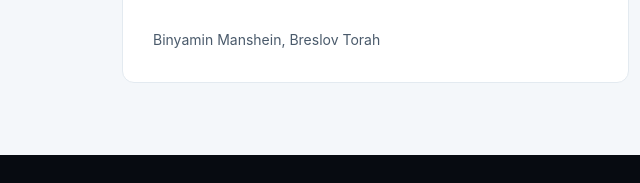
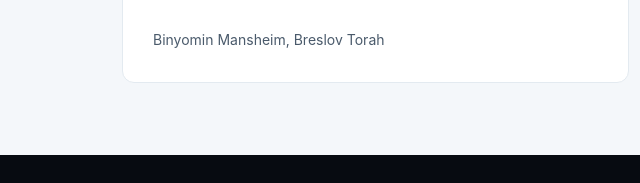
Before and after one commit to ericrayburn/rayburn-ideas-site, a plain HTML site: page about.html in a window 1280 px wide. Shown: the part 2783-2966 px from the top of the page, 0-640 px from the left. Drawn offline with Linux system fonts and the light colour scheme.

Commit message:
Correct Binyomin Mansheim spelling in testimonial

```diff
--- a/about.html
+++ b/about.html
@@ -106,7 +106,7 @@
         <article class="card card--pad">
           <p>Ezra secured our Salesforce environment and the connected third party apps against cyber attacks. He identified our exposure points and walked our team through the fixes. He also taught us how Salesforce permissions and integrations affect security, so we could manage these risks on our own.</p>
           <div style="margin-top:16px; padding-top:16px; border-top:1px solid var(--border-color); font-size:14px; color:var(--ink-soft)">
-            Binyamin Manshein, Breslov Torah
+            Binyomin Mansheim, Breslov Torah
           </div>
         </article>
       </div>
```
